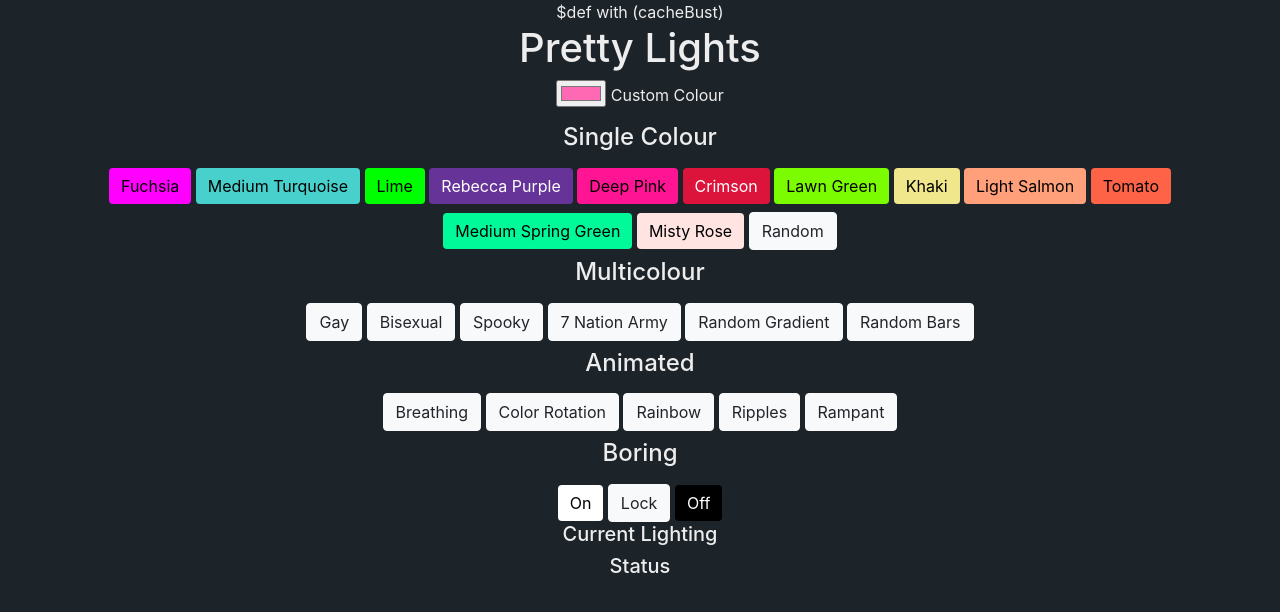
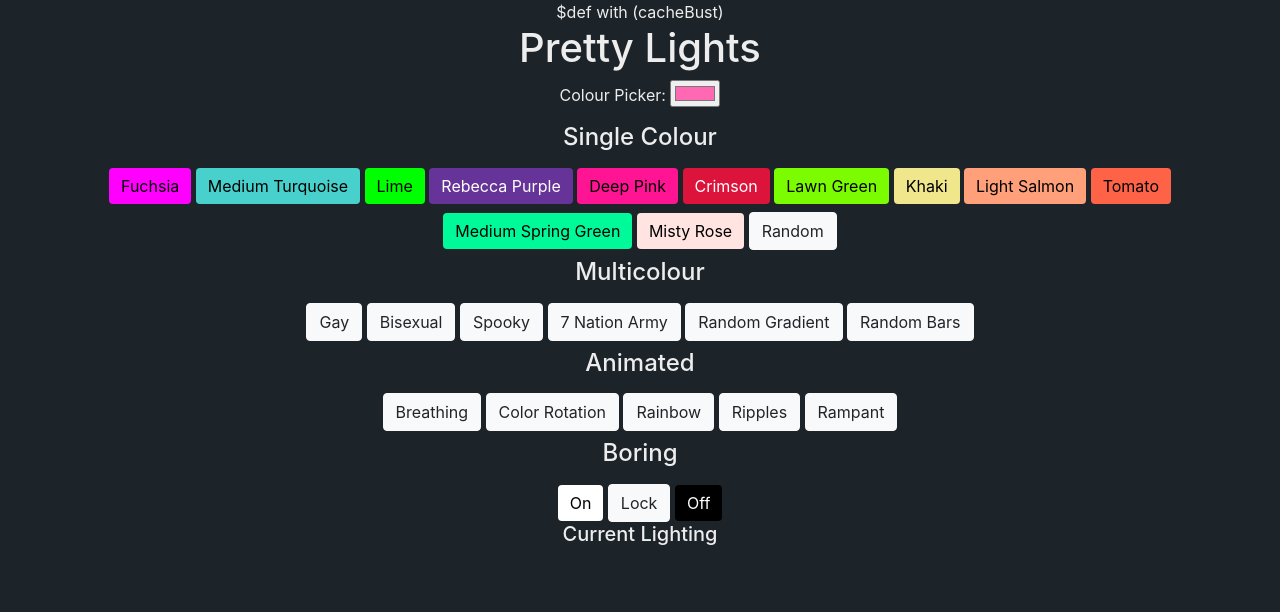
Before and after one commit to kittsville/pretty-lights, a Python web app: template templates/homepage.html in a window 1280 px wide. Shown: the top 612 px of the page. Run offline with Jinja, Linux system fonts and the light colour scheme; the template is opened without the code that fills it, so the values that code supplies are empty.

Commit message:
Improve UI usability

```diff
--- a/templates/homepage.html
+++ b/templates/homepage.html
@@ -14,8 +14,8 @@ $def with (cacheBust)
       <h1>Pretty Lights</h1>
 
       <div>
+          <label for="head">Colour Picker:</label>
           <input type="color" id="custom-color" name="head" value="#FF69B4">
-          <label for="head">Custom Colour</label>
       </div>
 
       <div id="single-colors">
@@ -65,7 +65,6 @@ $def with (cacheBust)
       <h5>Current Lighting</h5>
       <div id="state"></div>
 
-      <h5>Status</h5>
       <div id="status"></div>
     </div>
 
```
